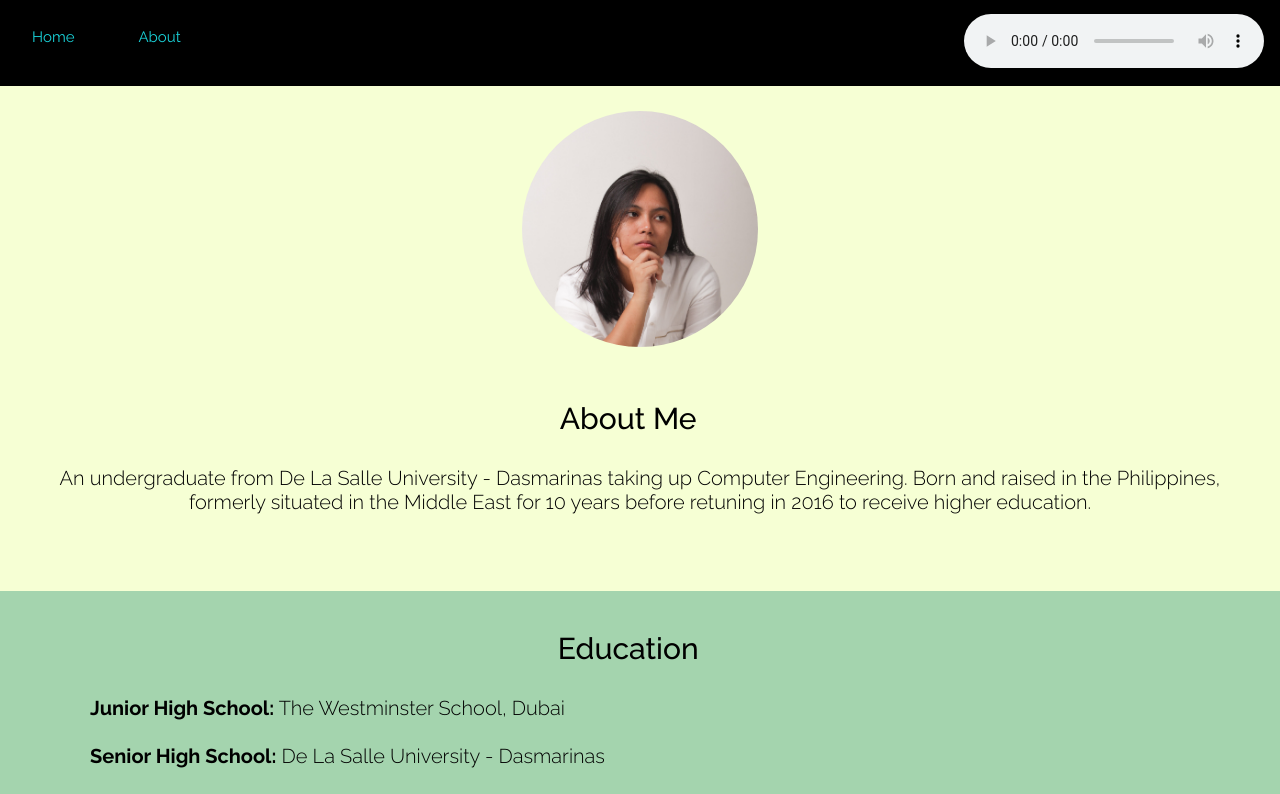
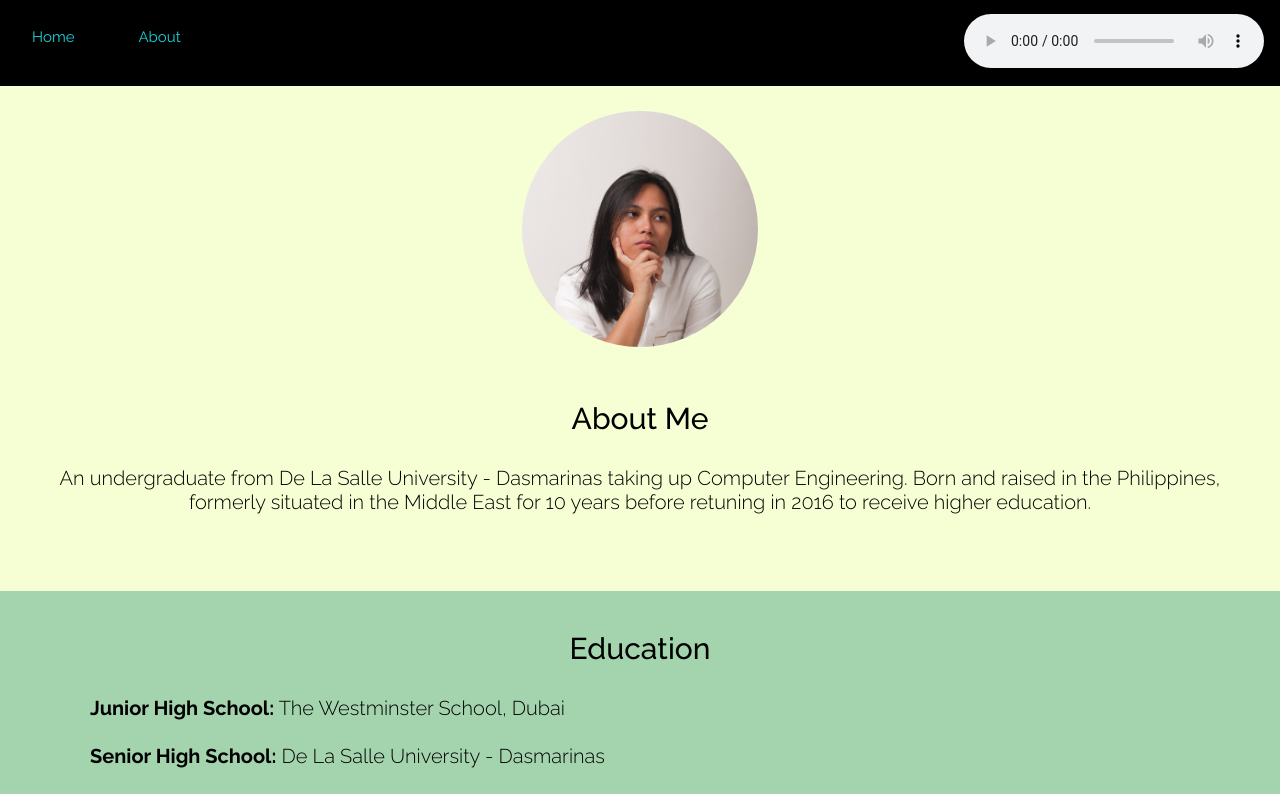
Before and after one commit to Yogurtchan/Enabling-Assessment-2-CSS-Personal-Site, a plain HTML site: page about.html in a window 1280 px wide. Shown: the top 794 px of the page. Drawn offline with Linux system fonts and the light colour scheme.

Commit message:
Add files via upload

```diff
--- a/styles.css
+++ b/styles.css
@@ -1,5 +1,7 @@
-body{
+html,body{
     margin: 0;
+    width:100%;
+    height:100%;
 }
 h1{
     font-family: 'Raleway', sans-serif;
@@ -16,13 +18,13 @@ h3{
     font-family: 'Raleway', sans-serif;
     font-size: 30px;
     font-weight: 500;
-    width: 98%;
 }
 #bot{
     text-align: center;
     font-family: 'Raleway', sans-serif;
     font-size: 25px;
     font-weight: 500;
+    width: 98%;
 }
 #navbar{
     font-family: 'Raleway', sans-serif;
```
